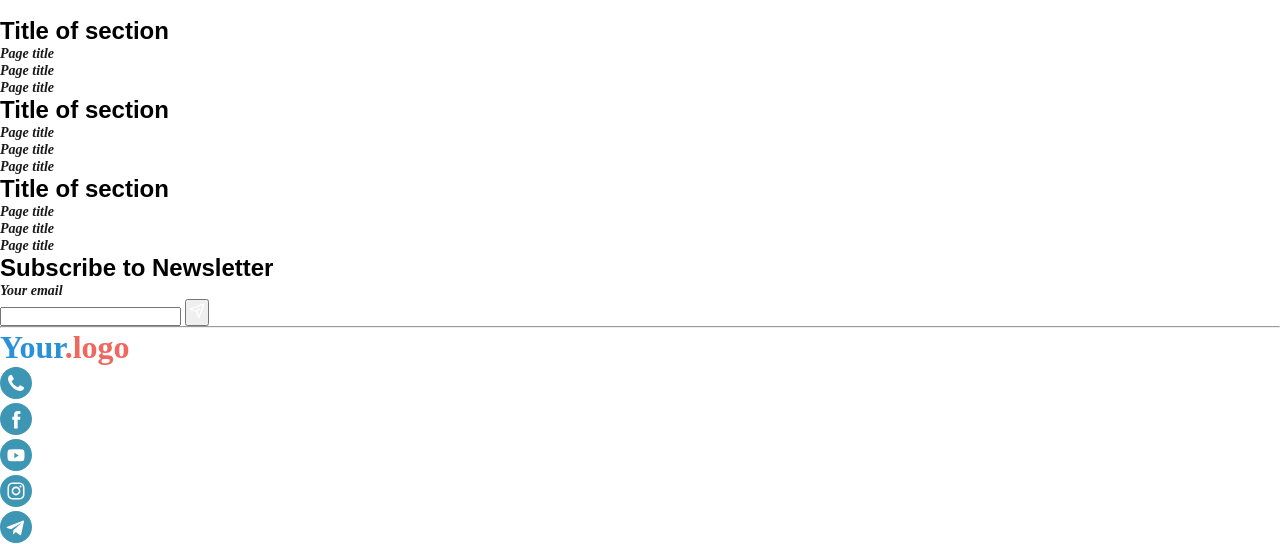
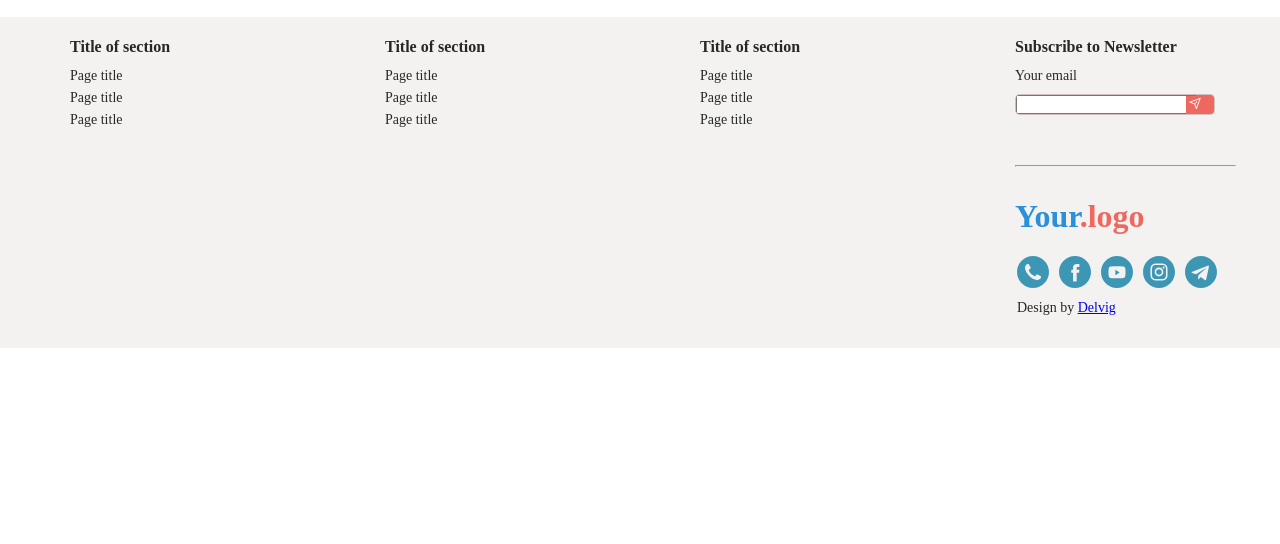
Before and after one commit to hdeeza/Hotel-website-mobile, a plain HTML site: page index.html in a window 1280 px wide. Shown: the part 2931-3475 px from the top of the page. After the commit the page ends 3279 px from the top, so only its background shows below. Drawn offline with Linux system fonts and the light colour scheme.

Commit message:
styled footer-section

```diff
--- a/styles.css
+++ b/styles.css
@@ -468,6 +468,125 @@ grid-template-columns: 1fr;
   gap: 10px;
   margin-left: 42%;
 }
+.Title-section{
+  display: grid;
+  grid-template-columns: repeat(auto-fit, minmax(200px, 1fr));
+  align-items: left;
+  gap: 20px;
+  margin: 0 auto;
+  padding: 20px;
+  background-color: #F3F2F0;
+}
+.title-section{
+  text-align: left;
+  margin-left: 50px;
+}
+.title-section h2{
+  margin-bottom: 10px;
+  font-family: 'Montserrat';
+  font-style: normal;
+  font-weight: 600;
+  font-size: 16px;
+  line-height: 20px;
+  color: #262729;
+}
+.title-section p{
+  margin: 5px 0;
+  font-family: 'Montserrat';
+  font-style: normal;
+  font-weight: 400;
+  font-size: 14px;
+  line-height: 17px;
+  color: #262729;
+}
+  .footer-section{
+    background-color: #F3F2F0;
+    margin-left: 50px;
+  }
+ .footer-section h2{
+  padding-bottom: 10px;
+  font-size: 16px  ;
+  font-family: 'Montserrat';
+  font-style: normal;
+  font-weight: 600;
+  font-size: 16px;
+  line-height: 20px;
+  color: #262729;
+ }
+ .footer-section p{
+  margin-bottom: 10px;
+  font-family: 'Montserrat';
+  font-style: normal;
+  font-weight: 400;
+  font-size: 14px;
+  line-height: 17px;
+  color: #262729;
+ }
+.input-container{
+  position: relative;
+  width: 200%;
+  max-width: 200px;
+  border: 1px solid #cccccce2;
+  border-radius: 5px;
+  overflow: hidden;
+  background-color: #EE685F;
+}
+.email-input{
+  width: 100%;
+  padding: 10px 45px 10px 15px;
+}
+.send-icon{
+  position: absolute;
+  top: 50%;
+  right: 10px;
+  transform: translateY(-50%);
+  background-color: transparent;
+  border: none;
+  padding: 0;
+  background-color: #EE685F;
+}
+.send-icon img{
+  width: 18px;
+  height: 15px;
+}
+.divider hr{
+  width: 90%;
+  height: 1px;
+  color: black;
+  margin-top: 50px;
+}
+.footer{
+  text-align:left;
+}
+.footer h1{
+  margin-top: 30px;
+}
+.social-icons ul{
+  display: flex;
+  gap: 10px;
+  list-style: none;
+  padding-left: 2px;
+  margin-top: 20px;
+}
+.social-icons li{
+  margin-bottom: 5px;
+}
+.developer{
+  font-family: 'Montserrat';
+  font-style: normal;
+  font-weight: 400;
+  font-size: 14px;
+  line-height: 17px;
+  padding: 2px;
+  color: #262729;
+}
+.developer a{
+  font-family: 'Montserrat';
+  font-style: normal;
+  font-weight: 400;
+  font-size: 14px;
+  line-height: 17px;
+}
 @media (max-width: 768px) {
   .menu-toggle {
       display: block;
```
